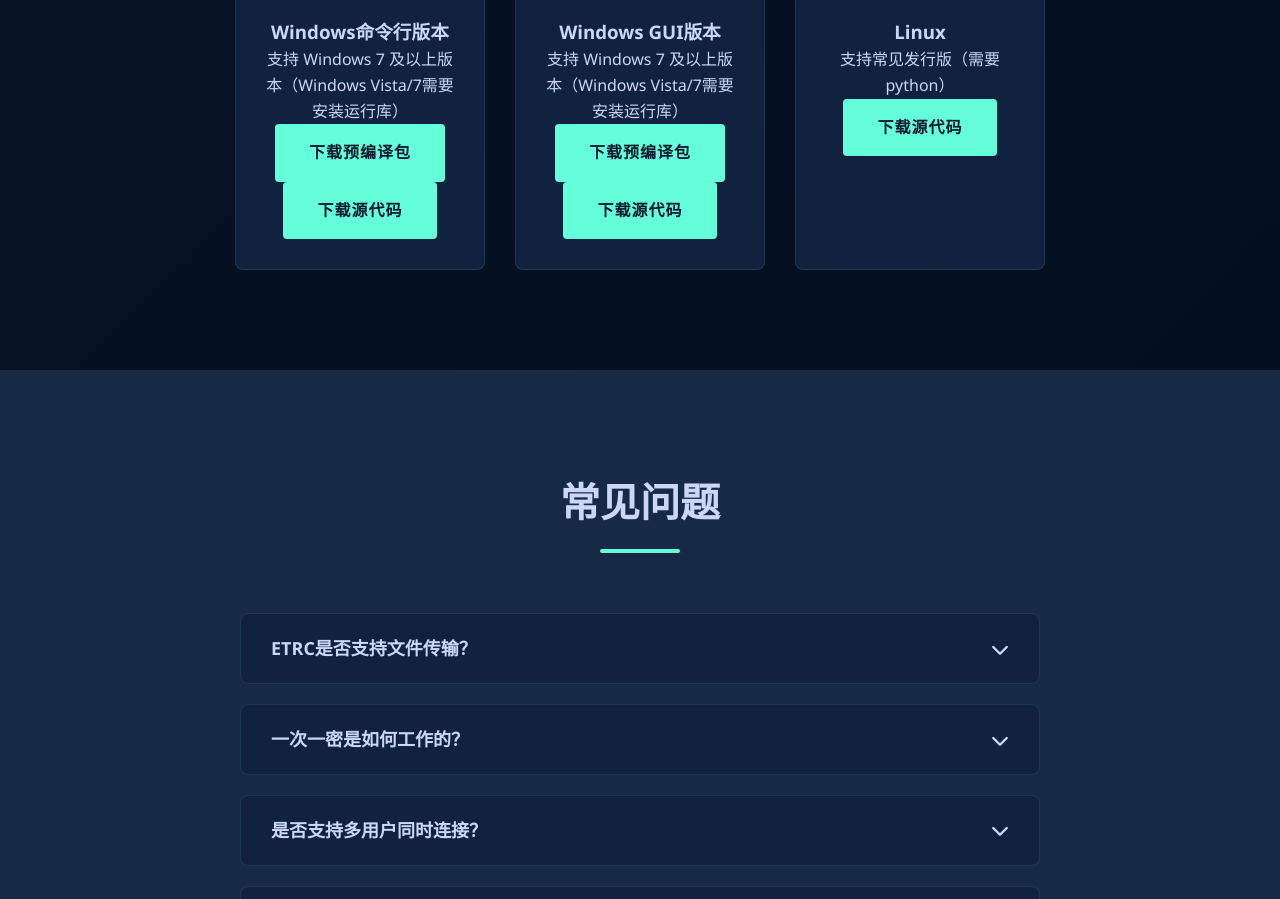
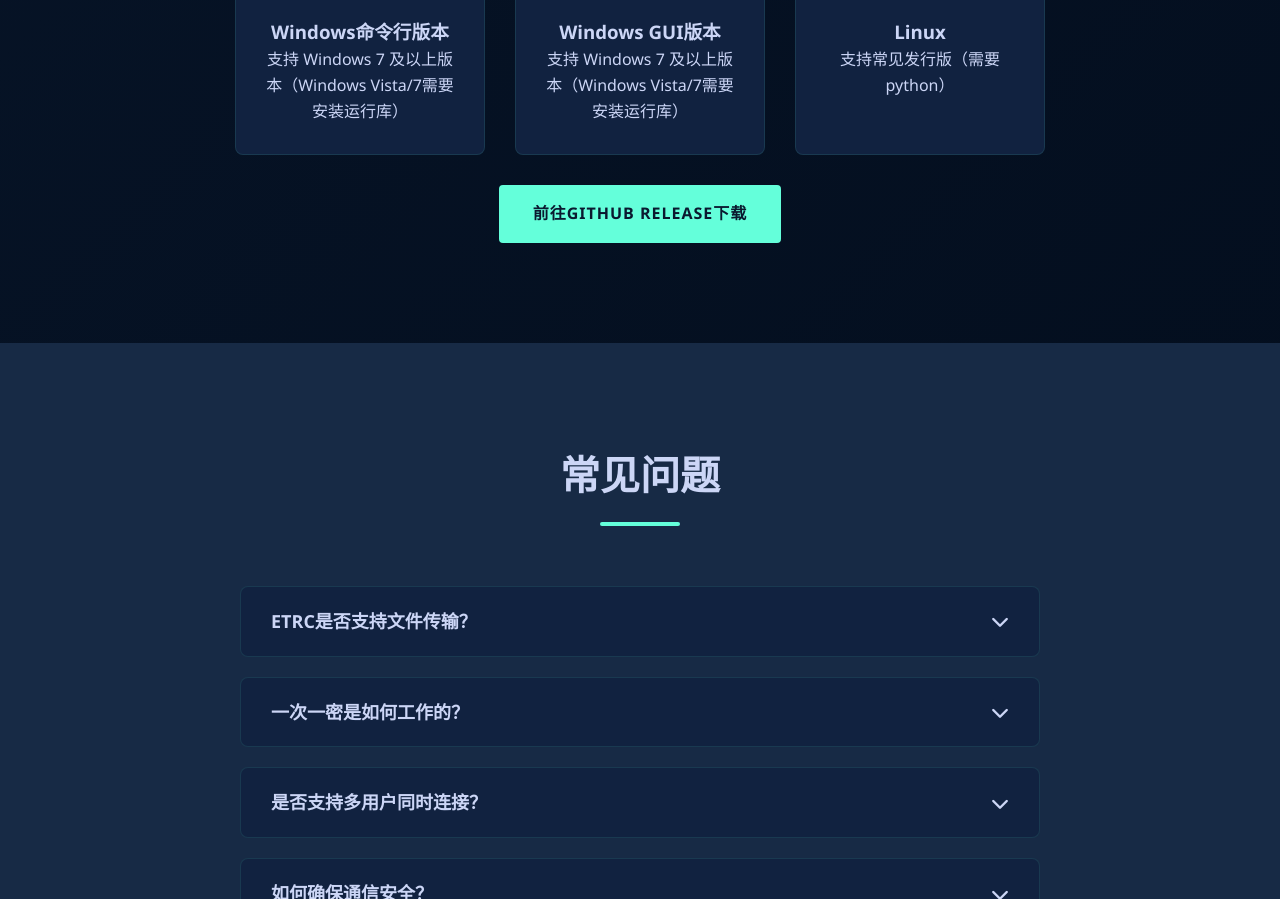
Before and after one commit to chemsource/etrc, a plain HTML site: page index.html in a window 1280 px wide. Shown: the part 2536-3435 px from the top of the page. Drawn offline with Linux system fonts and the light colour scheme.

Commit message:
Update index.html

```diff
--- a/index.html
+++ b/index.html
@@ -640,22 +640,18 @@ IPv4 Address. . . . . . . . . . . : 172.25.112.1</div>
                     <i class="fab fa-windows"></i>
                     <h3>Windows命令行版本</h3>
                     <p>支持 Windows 7 及以上版本（Windows Vista/7需要安装运行库）</p>
-                    <a href="https://github.com/user-attachments/files/21014783/etrc_1.6_beta3_windows.zip" class="btn">下载预编译包</a>
-                    <a href="https://github.com/user-attachments/files/21014790/etrc_1.6_beta3_windows_src.zip" class="btn">下载源代码</a>
                 </div>
                 <div class="platform">
                     <i class="fab fa-windows"></i>
                     <h3>Windows GUI版本</h3>
                     <p>支持 Windows 7 及以上版本（Windows Vista/7需要安装运行库）</p>
-                    <a href="https://github.com/user-attachments/files/21027919/etrc_1.7_alpha1_gui_windows.zip" class="btn">下载预编译包</a>
-                    <a href="https://github.com/user-attachments/files/21027924/ver.1.7.GUI.zip" class="btn">下载源代码</a>
                 </div>
                 <div class="platform">
                     <i class="fab fa-linux"></i>
                     <h3>Linux</h3>
                     <p>支持常见发行版（需要python）</p>
-                    <a href="https://github.com/user-attachments/files/21014797/etrc_1.6_beta3_linux.zip" class="btn">下载源代码</a>
                 </div>
+                <a href="https://github.com/chemsource/etrc/releases/tag/etrc" class="btn">前往GitHub Release下载</a>
             </div>
         </div>
     </section>
```
